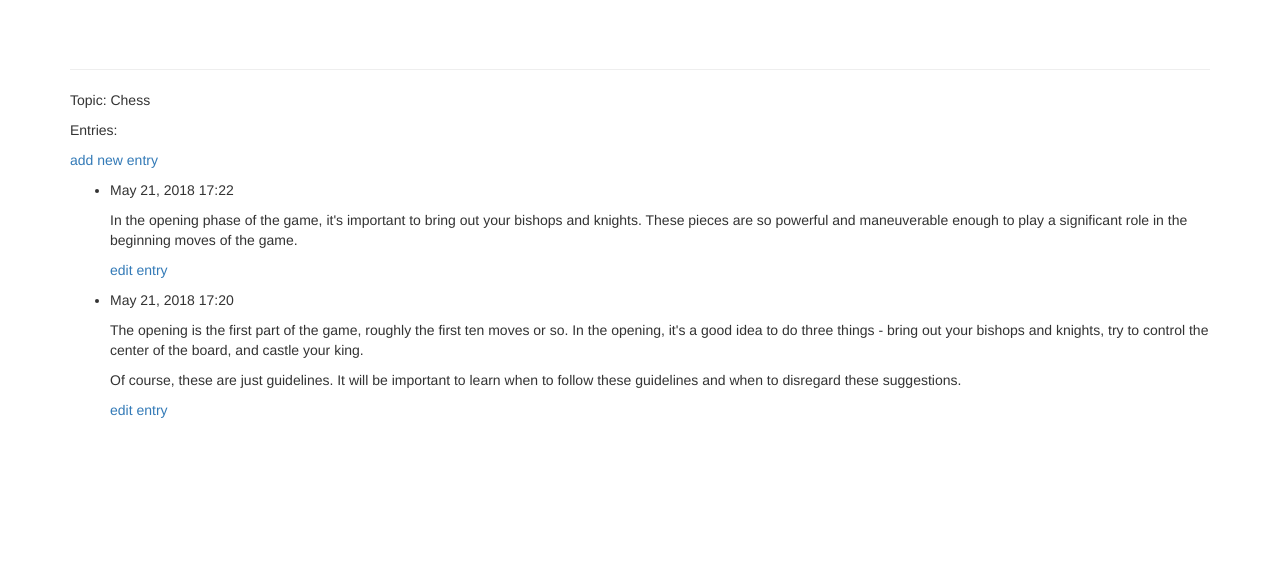
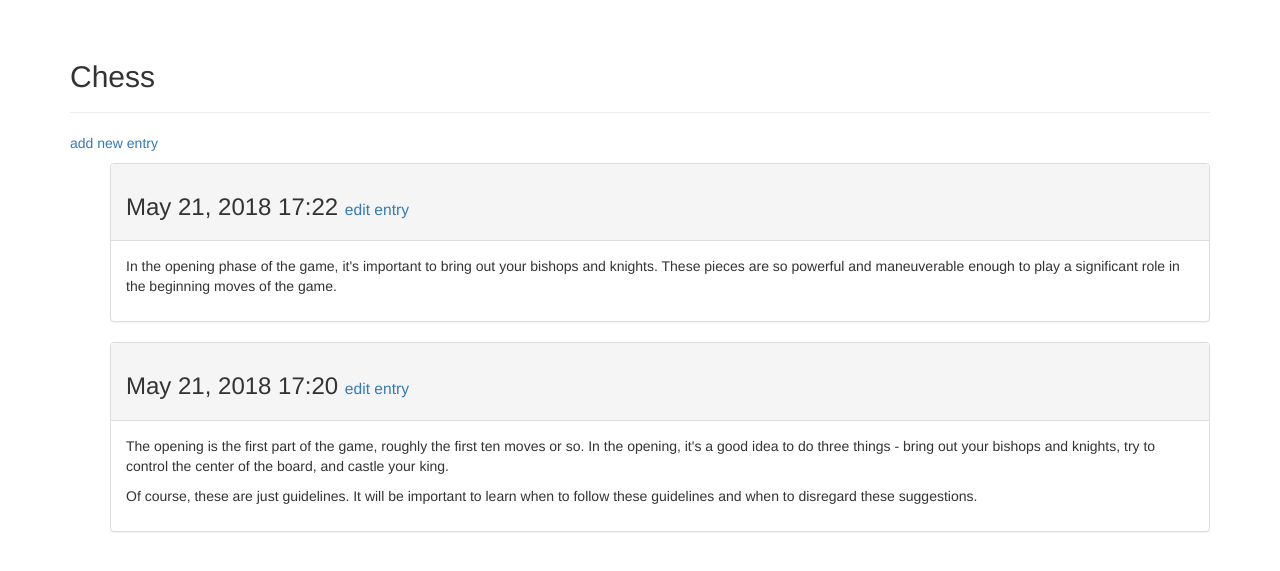
Before and after one commit to gtbaron/learning_logs, a Django app: page /topics/1/ in a window 1280 px wide. Shown: the part 51-622 px from the top of the page. Run offline with Django 3.2, Linux system fonts and the light colour scheme; a user stored in the database is signed in; data comes from the database, SQL or seed files in the repository; both versions use the stored data as it was after the commit; some libraries are stand-ins or nearby versions.

Commit message:
finished the learning logs app

```diff
--- a/learning_logs/templates/learning_logs/topic.html
+++ b/learning_logs/templates/learning_logs/topic.html
@@ -1,21 +1,27 @@
 {% extends 'learning_logs/base.html' %}
+{% block header %}
+    <h2>{{ topic }}</h2>
+{% endblock header %}
 {% block content %}
 
-    <p>Topic: {{ topic }}</p>
-
-    <p>Entries:</p>
     <p>
         <a href="{% url 'learning_logs:new_entry' topic.id %}">add new entry</a>
     </p>
     <ul>
         {% for entry in entries %}
-            <li>
-                <p>{{ entry.date_added|date:'M d, Y H:i' }}</p>
-                <p>{{ entry.text|linebreaks }}</p>
-                <p>
-                    <a href="{% url 'learning_logs:edit_entry' entry.id %}">edit entry</a>
-                </p>
-            </li>
+            <div class="panel panel-default">
+                <div class="panel-heading">
+                    <h3>
+                        {{ entry.date_added|date:'M d, Y H:i' }}
+                        <small>
+                            <a href="{% url 'learning_logs:edit_entry' entry.id %}">edit entry</a>
+                        </small>
+                    </h3>
+                </div>
+                <div class="panel-body">
+                    {{ entry.text|linebreaks }}
+                </div>
+            </div>
         {% empty %}
             <li>
                 There are no entries for this topic yet.
```
Also changed, not shown: learning_logs/templates/learning_logs/topics.html (+7 -3 lines), requirements.txt (added, +18 -0 lines), db.sqlite3.
